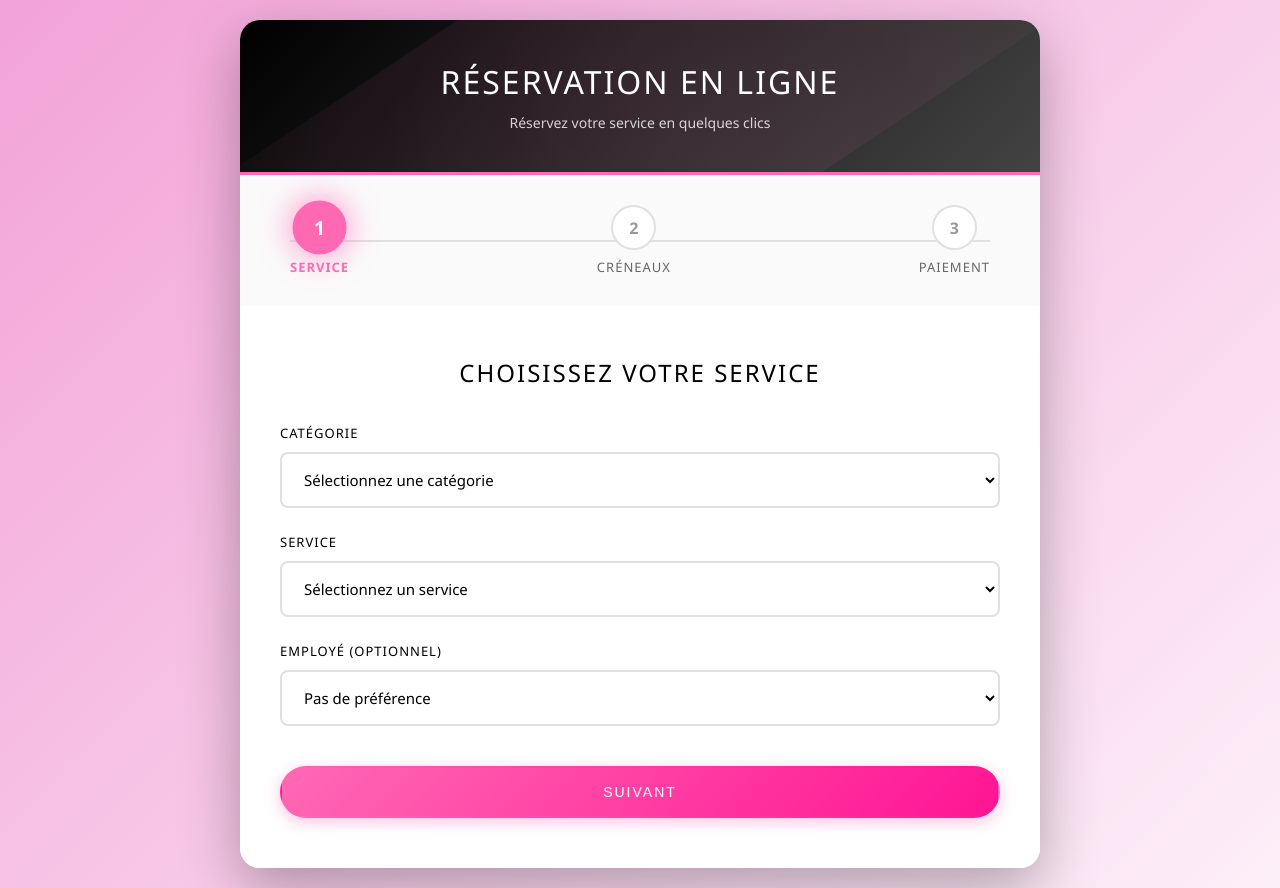
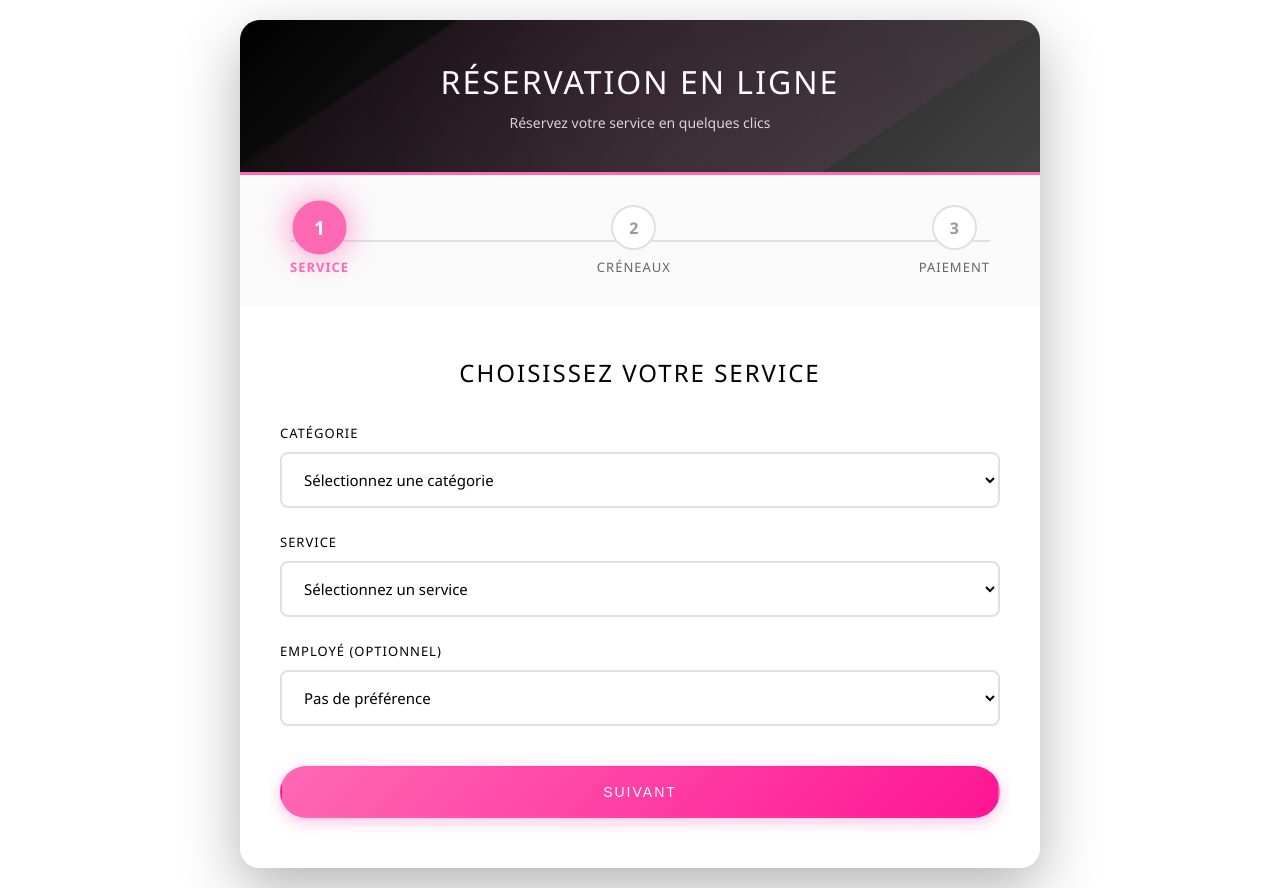
Before and after one commit to Tsouxd/reservation_lalilalou, a Flask app: page / in a window 1280 px wide. Run offline with Flask 3, Linux system fonts and the light colour scheme.

```diff
--- a/templates/index.html
+++ b/templates/index.html
@@ -13,7 +13,6 @@
 
         body {
             font-family: 'Segoe UI', Tahoma, Geneva, Verdana, sans-serif;
-            background: linear-gradient(135deg, #ea66be 0%, #ffffff 100%);
             padding: 20px;
             min-height: 100vh;
             animation: gradientShift 15s ease infinite;
```
